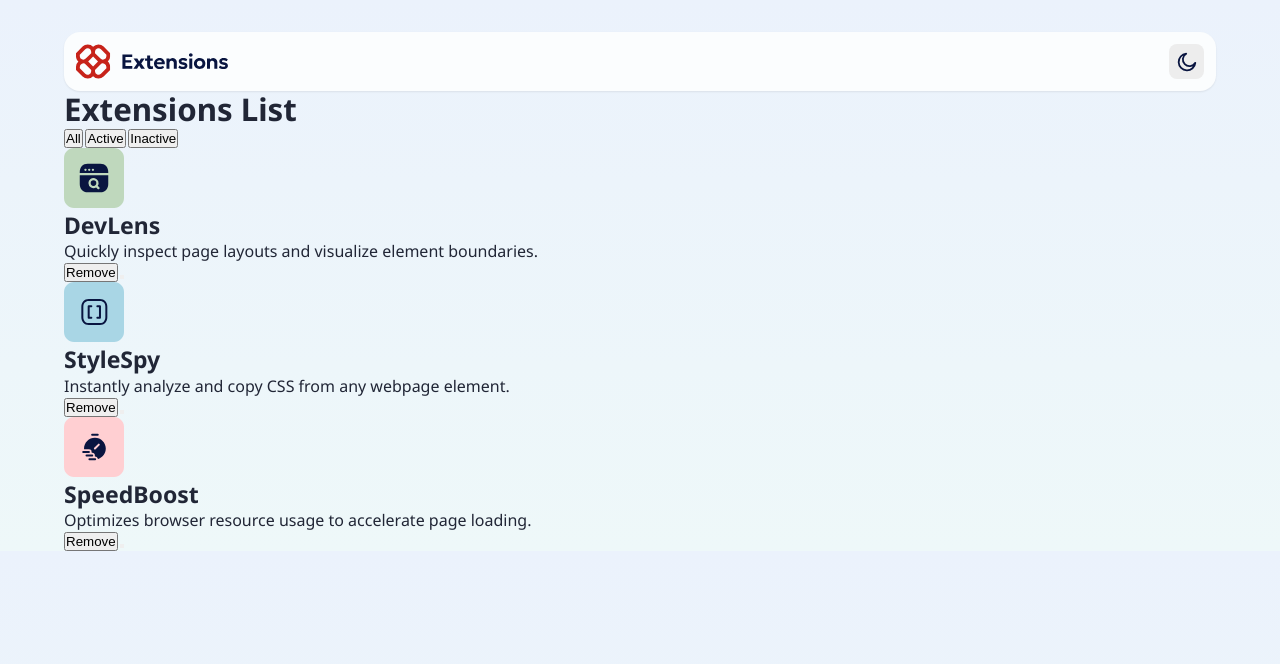
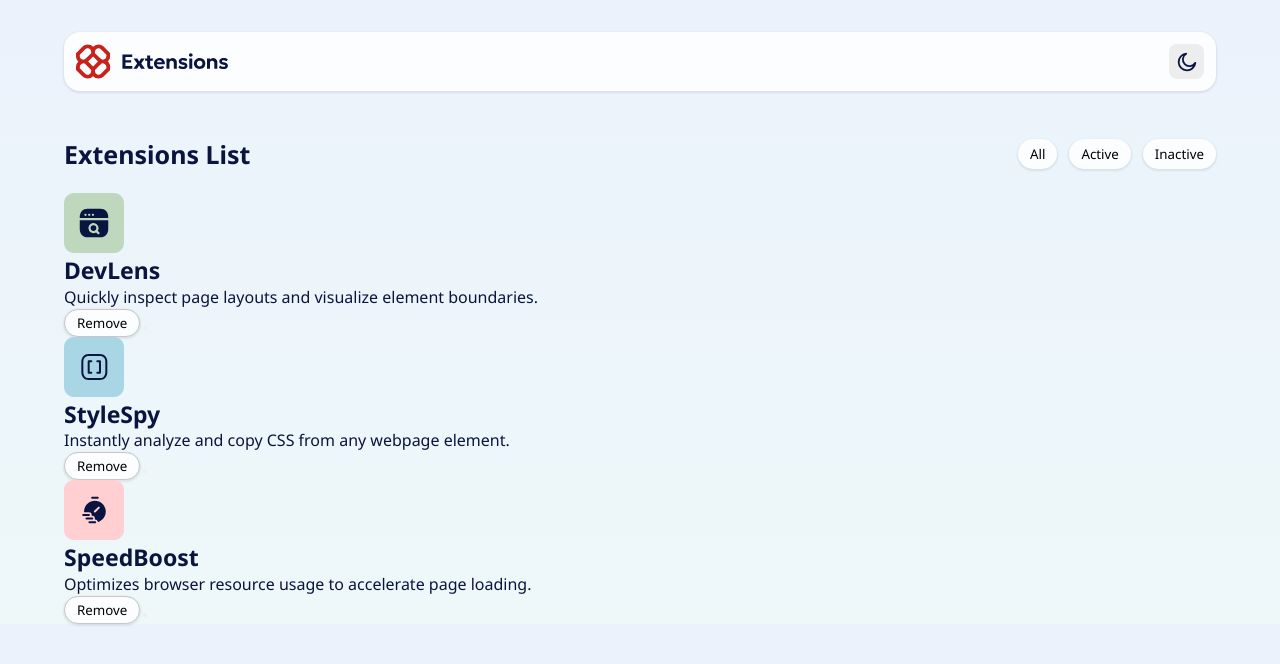
Before and after one commit to OungHongly/Browser-extensions-manager-UI, a plain HTML site: page index.html in a window 1280 px wide. Drawn offline with Linux system fonts and the light colour scheme.

Commit message:
style filter part

```diff
--- a/css/style.css
+++ b/css/style.css
@@ -27,6 +27,7 @@
   --text-sm: 1.28rem; /* 1.28rem*/
   --text-link: 1.4rem; /* 1.4rem */
   --text-paragraph: 1.6rem; /* 1.6rem */
+  --text-title: 2rem;
   --text-h6: 2.3rem;
   --text-h5: 2.5rem;
   --text-h4: 3.125rem;
@@ -41,6 +42,7 @@
   --space-md: 1.6rem; /* 16px */
   --space-ml: 2.4rem;
   --space-lg: 3.2rem; /* 32px */
+  --space-lx: 4.8rem;
   --space-xl: 6.4rem; /* 64px */
   --space-2xl: 12.8rem; /* 128px */
   /* Guidance:
@@ -72,15 +74,15 @@
 
   /* UI color */
   --color-bg: var(--Light-Gradient);
-  --color-text: var(--Neutral-800);
-  --color-border: var(--Neutral-600);
+  --color-text: var(--Neutral-900);
+  --color-border: var(--Neutral-300);
   --color-border-focus: var(--primary-tint);
   --color-gray-300: var(--Neutral-300);
   --color-gray-200: var(--Neutral-200);
   --color-gray-100: var(--Neutral-100);
 
   /* Shadows */
-  --shadow-light: 0 1px 2px rgba(0, 0, 0, 0.08);
+  --shadow-light: 0 1px 2px 1px rgba(0, 0, 0, 0.08);
   --shadow-hard: 0 4px 8px rgba(0, 0, 0, 0.12);
 }
 * {
@@ -116,6 +118,9 @@ h6 {
 }
 
 /* use website Typescale.com */
+button {
+  font-family: inherit;
+}
 h1 {
   font-size: var(--text-h1);
 }
@@ -168,6 +173,17 @@ span {
   justify-content: center;
   align-items: center;
 }
+/* Components */
+.btn {
+  padding: var(--space-xs) var(--space-ms);
+  border: none;
+  background-color: var(--Neutral-0);
+  border-radius: var(--space-lg);
+  box-shadow: var(--shadow-light);
+}
+.border {
+  border: 1px solid var(--color-border);
+}
 
 /* ==== layout styling ==== */
 body {
@@ -207,3 +223,14 @@ body {
 }
 
 /* Filter */
+.filter {
+  margin-top: var(--space-lx);
+  margin-bottom: var(--space-ml);
+
+  display: flex;
+  justify-content: space-between;
+}
+.filter__button {
+  display: flex;
+  gap: var(--space-ms);
+}
--- a/index.html
+++ b/index.html
@@ -26,10 +26,12 @@
         </button>
       </div>
       <div class="filter">
-        <h4 class="filter__extensions-list">Extensions List</h4>
-        <button class="btn">All</button>
-        <button class="btn">Active</button>
-        <button class="btn">Inactive</button>
+        <h5 class="filter__heading">Extensions List</h5>
+        <div class="filter__button">
+          <button class="btn">All</button>
+          <button class="btn">Active</button>
+          <button class="btn">Inactive</button>
+        </div>
       </div>
       <!-- Card Container -->
       <div class="extension__card-wrapper">
@@ -47,7 +49,7 @@
             </p>
           </div>
           <div class="extension__button">
-            <button class="btn">Remove</button>
+            <button class="btn border">Remove</button>
             <button class="btn__toggle">
               <div class="btn__toggle-switch"></div>
             </button>
@@ -68,7 +70,7 @@
             </p>
           </div>
           <div class="extension__button">
-            <button class="btn">Remove</button>
+            <button class="btn border">Remove</button>
             <button class="btn__toggle">
               <div class="btn__toggle-switch"></div>
             </button>
@@ -88,7 +90,7 @@
             </p>
           </div>
           <div class="extension__button">
-            <button class="btn">Remove</button>
+            <button class="btn border">Remove</button>
             <button class="btn__toggle">
               <div class="btn__toggle-switch"></div>
             </button>
```
